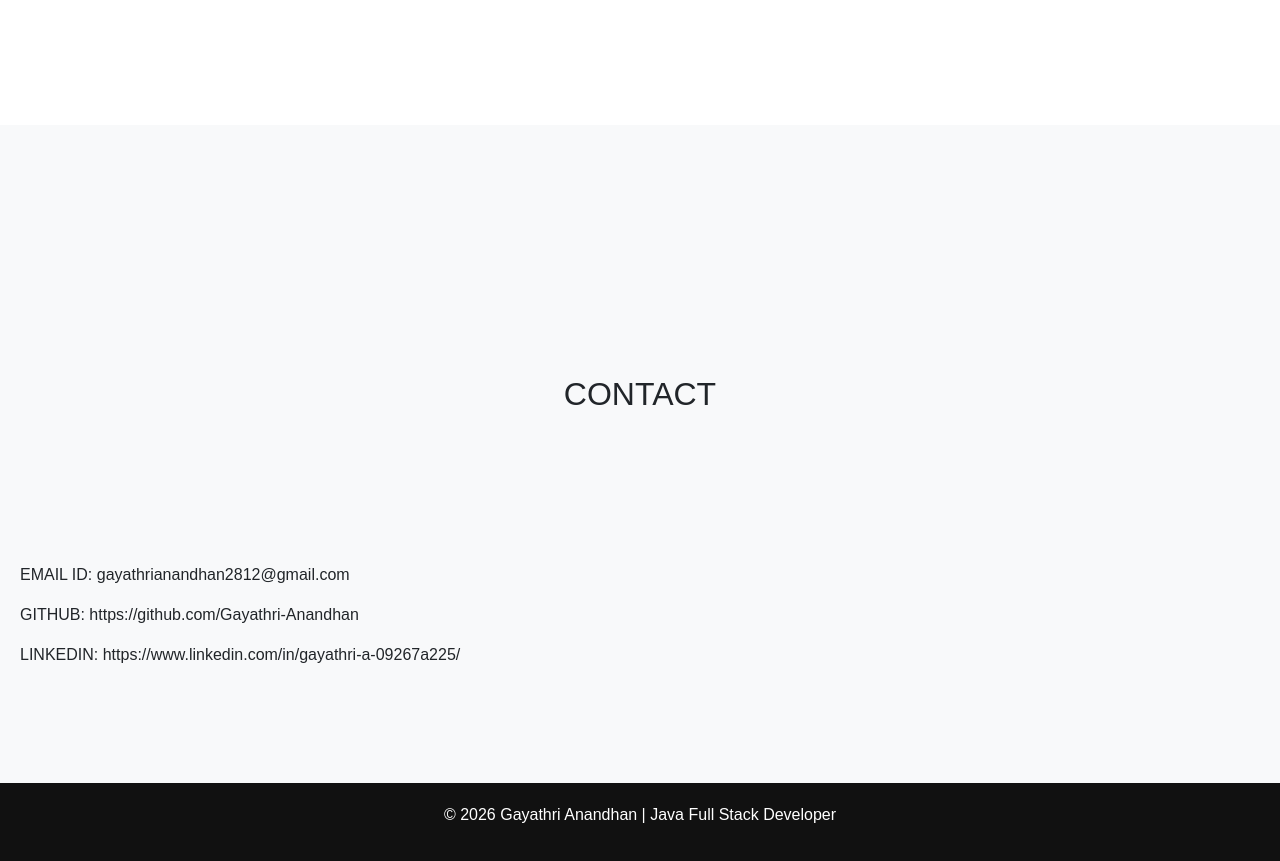
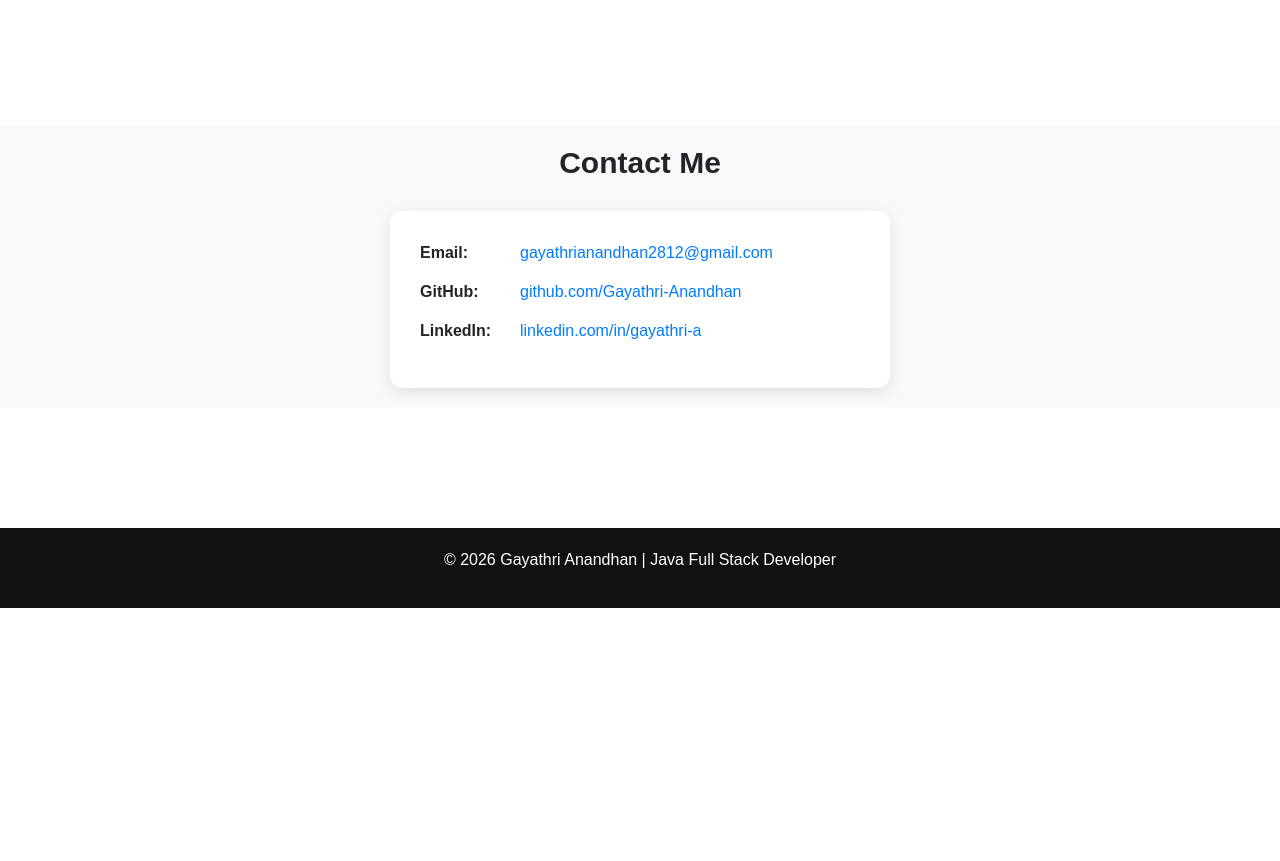
Before and after one commit to Gayathri-Anandhan/Portfolio, a React (Vite) app: page / in a window 1280 px wide. Shown: the part 2160-3021 px from the top of the page. After the commit the page ends 2768 px from the top, so only its background shows below. Built offline with nearby package versions, Linux system fonts and the light colour scheme.

Commit message:
Contact section corrections

```diff
--- a/src/components/Contact.jsx
+++ b/src/components/Contact.jsx
@@ -1,12 +1,36 @@
 import '../styles/contact.css';
+
 function Contact() {
     return (
         <section id="contact">
-            <h2 id="Contact">CONTACT</h2>
-            <p>EMAIL ID: gayathrianandhan2812@gmail.com</p>
-            <p>GITHUB: https://github.com/Gayathri-Anandhan</p>
-            <p>LINKEDIN: https://www.linkedin.com/in/gayathri-a-09267a225/</p>
-        </section >
-    )
+            <h2>Contact Me</h2>
+
+            <div className="contact-card">
+
+                <p>
+                    <span>Email:</span>
+                    <a href="mailto:gayathrianandhan2812@gmail.com">
+                        gayathrianandhan2812@gmail.com
+                    </a>
+                </p>
+
+                <p>
+                    <span>GitHub:</span>
+                    <a href="https://github.com/Gayathri-Anandhan" target="_blank">
+                        github.com/Gayathri-Anandhan
+                    </a>
+                </p>
+
+                <p>
+                    <span>LinkedIn:</span>
+                    <a href="https://www.linkedin.com/in/gayathri-a-09267a225/" target="_blank">
+                        linkedin.com/in/gayathri-a
+                    </a>
+                </p>
+
+            </div>
+        </section>
+    );
 }
+
 export default Contact;
--- a/src/styles/Contact.css
+++ b/src/styles/Contact.css
@@ -1,31 +1,59 @@
 /* ===== SECTION ===== */
-#Contact {
-  max-width: 800px;
+#contact {
+  max-width: 100%;
   margin: 120px auto;
-  padding: 30px 20px;
+  padding: 20px;
   text-align: center;
+
+  display: flex;
+  flex-direction: column;
+  align-items: center;   /* centers everything */
 }
 
-/* ===== HEADING ===== */
-#Contact h2 {
+#contact h2 {
   font-size: 30px;
-  margin-bottom: 25px;
+  margin-bottom: 30px;
   font-weight: 600;
 }
 
+/* ===== CARD ===== */
+.contact-card {
+  background: white;
+  padding: 30px;
+  border-radius: 12px;
+  box-shadow: 0 4px 15px rgba(0, 0, 0, 0.1);
+
+  width: 100%;
+  max-width: 500px;
+
+  margin: 0 auto;           /* centers horizontally */
+  text-align: left;
+}
+
 /* ===== TEXT ===== */
-#Contact p {
+.contact-card p {
   font-size: 16px;
   margin-bottom: 15px;
+  display: flex;
+  gap: 10px;
 }
 
-/* ===== LINKS ===== */
-#Contact a {
+/* LABEL */
+.contact-card span {
+  font-weight: 600;
+  width: 90px;
+}
+
+/* LINKS */
+.contact-card a {
   text-decoration: none;
   color: #007bff;
-  font-weight: 500;
 }
 
-#Contact a:hover {
+.contact-card a:hover {
   text-decoration: underline;
 }
+.contact-card:hover {
+  transform: translateY(-3px);
+  transition: 0.3s;
+}
```
